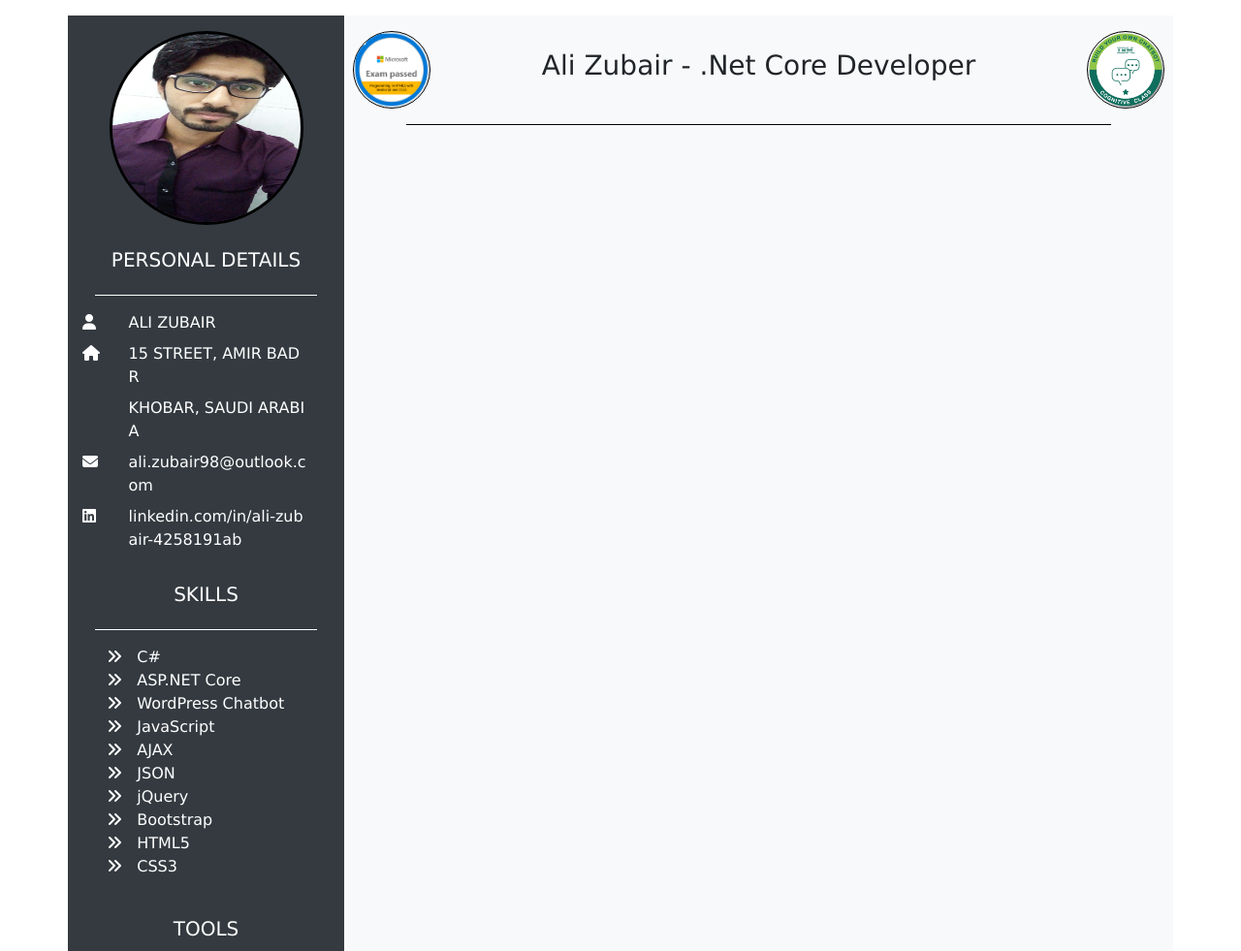
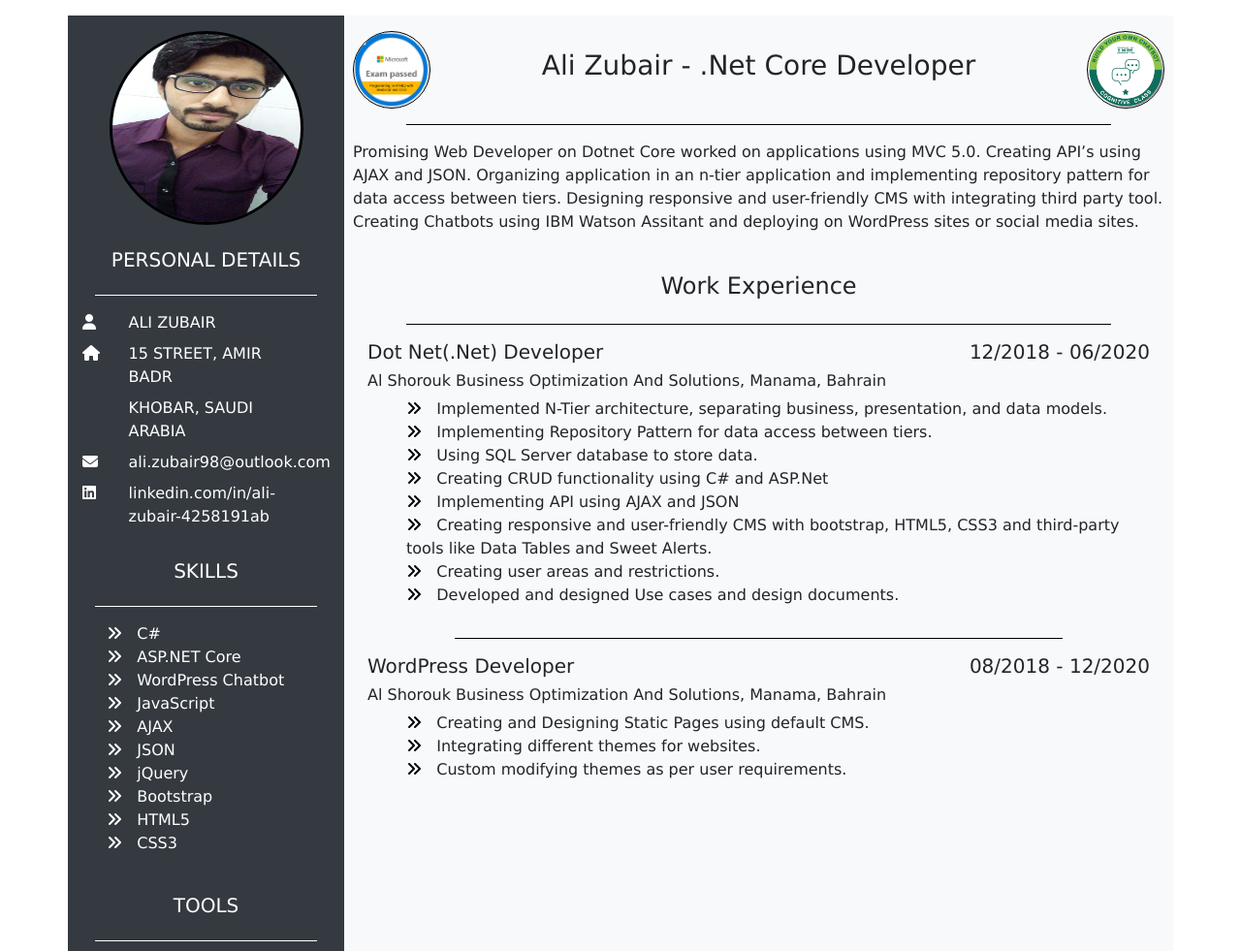
Before and after one commit to AliZ801/my-resume, a plain HTML site: page index.html in a window 1280 px wide. Shown: the top 981 px of the page at 97% size. Drawn offline with nearby package versions, Linux system fonts and the light colour scheme.

Commit message:
Update index

```diff
--- a/css/site.css
+++ b/css/site.css
@@ -12,7 +12,6 @@
 * {
     font-family: Verdana, Geneva, Tahoma, sans-serif;
     overflow-wrap: break-word;
-    word-break: break-all;
     hyphens: auto;
 }
 
--- a/index.html
+++ b/index.html
@@ -35,7 +35,7 @@
                     <div class="col-sm-2 col-md-2">
                         <i class="fas fa-user"></i>
                     </div>
-                    <div class="col-sm-10 col-md-9">
+                    <div class="col-sm-9 col-md-9">
                         <label>ALI ZUBAIR</label>
                     </div>
                 </div>
@@ -44,7 +44,7 @@
                     <div class="col-sm-2 col-md-2">
                         <i class="fas fa-home"></i>
                     </div>
-                    <div class="col-sm-10 col-md-9">
+                    <div class="col-sm-9 col-md-9">
                         <label>15 STREET, AMIR BADR</label>
                         <br>
                         <label>KHOBAR, SAUDI ARABIA </label>
@@ -55,7 +55,7 @@
                     <div class="col-sm-2 col-md-2">
                         <i class="fas fa-envelope"></i>
                     </div>
-                    <div class="col-sm-10 col-md-9">
+                    <div class="col-sm-9 col-md-9">
                         <label>ali.zubair98@outlook.com</label>
                     </div>
                 </div>
@@ -64,7 +64,7 @@
                     <div class="col-sm-2 col-md-2">
                         <i class="fab fa-linkedin"></i>
                     </div>
-                    <div class="col-sm-10 col-md-9">
+                    <div class="col-sm-9 col-md-9">
                         <label><a href="www.linkedin.com/in/ali-zubair-4258191ab">linkedin.com/in/ali-zubair-4258191ab</a></label>
                     </div>
                 </div>
@@ -126,6 +126,117 @@
 
                 <hr style="width: 90%; border-color: black;">
 
+                <div class="row">
+                    <p>
+                        Promising Web Developer on Dotnet Core worked on applications using MVC 5.0. Creating API’s using AJAX and JSON.
+                        Organizing application in an n-tier application and implementing repository pattern for data access between tiers.
+                        Designing responsive and user-friendly CMS with integrating third party tool. Creating Chatbots using IBM Watson
+                        Assitant and deploying on WordPress sites or social media sites.
+                    </p>
+                </div>
+
+                <br>
+
+                <div class="row justify-content-center">
+                    <h4>Work Experience</h4>
+                </div>
+
+                <hr style="width:90%; border-color:black">
+
+                <div class="row">
+                    <div class="col-sm-12 col-md-6">
+                        <h5>Dot Net(.Net) Developer</h5>
+                    </div>
+                    <div class="col-sm-12 col-md-6 text-sm-left text-md-right">
+                        <h5>12/2018 - 06/2020</h5>
+                    </div>
+                </div>
+
+                <div class="row">
+                    <div class="col-12">
+                        <h6>Al Shorouk Business Optimization And Solutions, Manama, Bahrain</h6>
+                    </div>
+                    <div class="col-12">
+                        <ul>
+                            <li>
+                                <i class="fas fa-angle-double-right" style="color:black"></i>
+                                &nbsp;
+                                Implemented N-Tier architecture, separating business, presentation, and data models.
+                            </li>
+                            <li>
+                                <i class="fas fa-angle-double-right" style="color:black"></i>
+                                &nbsp;
+                                Implementing Repository Pattern for data access between tiers.
+                            </li>
+                            <li>
+                                <i class="fas fa-angle-double-right" style="color:black"></i>
+                                &nbsp;
+                                Using SQL Server database to store data.
+                            </li>
+                            <li>
+                                <i class="fas fa-angle-double-right" style="color:black"></i>
+                                &nbsp;
+                                Creating CRUD functionality using C# and ASP.Net
+                            </li>
+                            <li><i class="fas fa-angle-double-right" style="color:black"></i>
+                                &nbsp;
+                                Implementing API using AJAX and JSON
+                            </li>
+                            <li>
+                                <i class="fas fa-angle-double-right" style="color:black"></i>
+                                &nbsp;
+                                Creating responsive and user-friendly CMS with bootstrap, HTML5, CSS3 and third-party
+                                tools like Data Tables and Sweet Alerts.
+                            </li>
+                            <li>
+                                <i class="fas fa-angle-double-right" style="color:black"></i>
+                                &nbsp;
+                                Creating user areas and restrictions.
+                            </li>
+                            <li>
+                                <i class="fas fa-angle-double-right" style="color:black"></i>
+                                &nbsp;
+                                Developed and designed Use cases and design documents.
+                            </li>
+                        </ul>
+                    </div>
+                    <hr class="w-75" style="border-color: black;">
+                </div>
+
+                <div class="row">
+                    <div class="col-sm-12 col-md-6">
+                        <h5>WordPress Developer</h5>
+                    </div>
+                    <div class="col-sm-12 col-md-6 text-sm-left text-md-right">
+                        <h5>08/2018 - 12/2020</h5>
+                    </div>
+                </div>
+
+                <div class="row">
+                    <div class="col-12">
+                        <h6>Al Shorouk Business Optimization And Solutions, Manama, Bahrain</h6>
+                    </div>
+                    <div class="col-12">
+                        <ul>
+                            <li>
+                                <i class="fas fa-angle-double-right" style="color:black"></i>
+                                &nbsp;
+                                Creating and Designing Static Pages using default CMS.
+                            </li>
+                            <li>
+                                <i class="fas fa-angle-double-right" style="color:black"></i>
+                                &nbsp;
+                                Integrating different themes for websites.
+                            </li>
+                            <li>
+                                <i class="fas fa-angle-double-right" style="color:black"></i>
+                                &nbsp;
+                                Custom modifying themes as per user requirements.
+                            </li>
+                        </ul>
+                    </div>
+                </div>
+
             </div>
 		</div>
 
```
